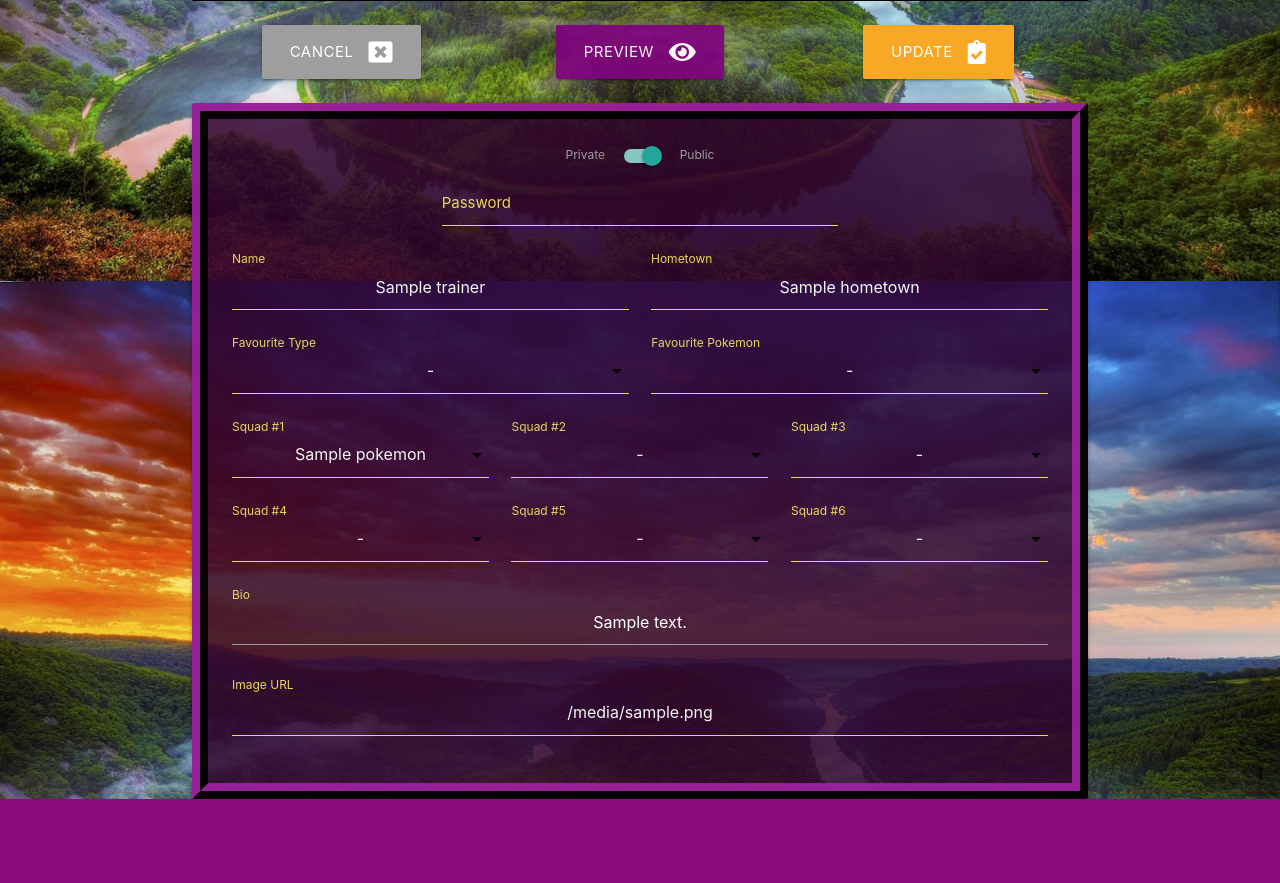
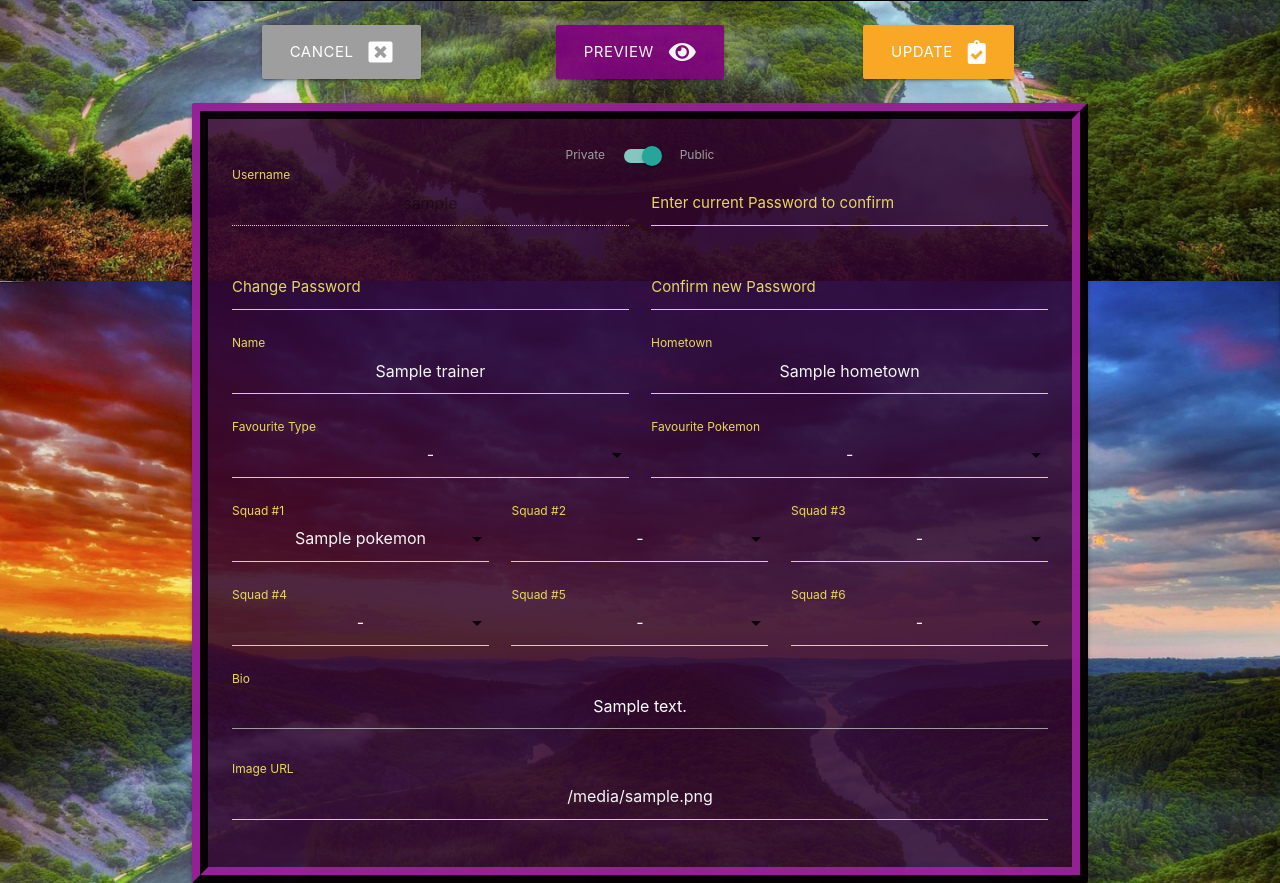
Before and after one commit to JamieM-Hub/JM-dark-pokedex, a Flask app: a page that uses templates/edit_profile.html in a window 1280 px wide. Shown: the part 519-1402 px from the top of the page. Before the commit the page ends 1318 px from the top, so only its background shows below. Run offline with Flask 2, Linux system fonts and the light colour scheme; grey boxes marked "Sample" are stand-in pictures; a database or web service that is not in the repository returns one stand-in record (values such as "Sample title"); some libraries are stand-ins or nearby versions; some web fonts are replaced.

Commit message:
allow users to securely change their password

```diff
--- a/app.py
+++ b/app.py
@@ -249,6 +249,16 @@ def edit_profile(username, index):
         print(f"Submitted\n{submit['username']}: {submit['password']}\n")
         print(f"Existing\n{trainer['username']}: {trainer['password']}\n")
 
+        # if user attempts password change
+        if request.form.get("change_password") or request.form.get("confirm_password"):
+            # check change_password matches confirm_password
+            if request.form.get("change_password") == request.form.get("confirm_password"):
+                # update user password to new password
+                submit['password'] = generate_password_hash(request.form.get("change_password"))
+            else:
+                flash("New password fields did not match - please try again.")
+                return render_template("edit_profile.html", index=index, trainer=submit, pokedex=pokedex, types=types)
+
         # ensure hashed password matches user input
         if not check_password_hash(trainer['password'], request.form.get("password")):
             # invalid password
--- a/templates/edit_profile.html
+++ b/templates/edit_profile.html
@@ -168,7 +168,7 @@
         <div class="row">
 
             <!-- private/public switch -->
-            <div class="switch center-align">
+            <div class="col s12 switch center-align">
                 <label for="private">
                     Private
                     {% if trainer.private %}
@@ -181,10 +181,25 @@
                 </label>
             </div>
 
+            <!-- username -->
+            <div class="input-field col s6">
+                <input id="username" name="username" type="text" pattern="" value="{{ trainer.username }}" disabled>
+                <label for="username">Username</label>
+            </div>
             <!-- password (5-20 any non-whitespace characters) -->
-            <div class="input-field col s6 offset-s3">
+            <div class="input-field col s6">
                 <input id="password" name="password" type="password" pattern="^([\S]){5,20}$" value="" required>
-                <label for="password">Password</label>
+                <label for="password">Enter current Password to confirm</label>
+            </div>
+            <!-- CHANGE password (5-20 any non-whitespace characters) -->
+            <div class="input-field col s6">
+                <input id="change_password" name="change_password" type="password" pattern="^([\S]){5,20}$" value="">
+                <label for="change_password">Change Password</label>
+            </div>
+            <!-- CONFIRM password (5-20 any non-whitespace characters) -->
+            <div class="input-field col s6">
+                <input id="confirm_password" name="confirm_password" type="password" pattern="^([\S]){5,20}$" value="">
+                <label for="confirm_password">Confirm new Password</label>
             </div>
 
             <!-- Top Left column -->
```
